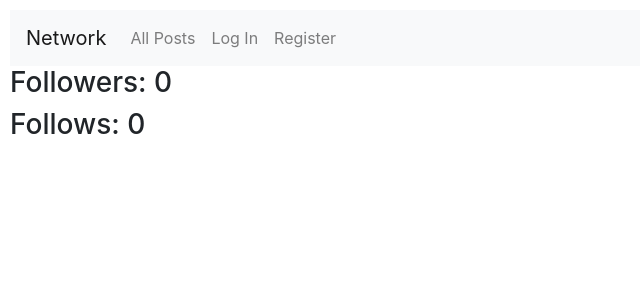
After one commit to jorgealvarezguzman/network, a Django app: page /userprofile in a window 1280 px wide. The commit adds this page. Shown: the top 300 px of the page, without its empty margins (0-640 px from the left). Run offline with Django 3.2, Linux system fonts and the light colour scheme; some libraries are stand-ins or nearby versions.

Commit message:
Add User Profile page, display followers and follows number

```diff
--- a/network/admin.py
+++ b/network/admin.py
@@ -4,3 +4,4 @@ from .models import *
 # Register your models here.
 admin.site.register(User)
 admin.site.register(Post)
+admin.site.register(UserProfile)
--- a/network/templates/network/layout.html
+++ b/network/templates/network/layout.html
@@ -16,7 +16,7 @@
               <ul class="navbar-nav mr-auto">
                 {% if user.is_authenticated %}
                     <li class="nav-item">
-                        <a class="nav-link" href="#"><strong>{{ user.username }}</strong></a>
+                        <a class="nav-link" href="{% url 'userprofile' %}"><strong>{{ user.username }}</strong></a>
                     </li>
                 {% endif %}
                 <li class="nav-item">
--- /dev/null
+++ b/network/templates/network/userprofile.html
@@ -0,0 +1,6 @@
+{% extends "network/layout.html" %}
+
+{% block body %}
+    <h3>Followers: {{ number_of_followers }}</h3>
+    <h3>Follows: {{ number_of_follows}}</h3>
+{% endblock %}
--- a/network/urls.py
+++ b/network/urls.py
@@ -8,5 +8,6 @@ urlpatterns = [
     path("login", views.login_view, name="login"),
     path("logout", views.logout_view, name="logout"),
     path("register", views.register, name="register"),
-    path("newpost", views.newpost, name="newpost")
+    path("newpost", views.newpost, name="newpost"),
+    path("userprofile", views.userprofile, name="userprofile")
 ]
--- a/network/views.py
+++ b/network/views.py
@@ -77,3 +77,19 @@ def newpost(request):
             Post.objects.create(user = current_user,
                                 content = content)
     return redirect('index')
+
+
+def userprofile(request):
+    current_user = request.user
+    try:
+        follows = current_user.user_profile.follows
+        followers = current_user.user_profile.followers
+        number_of_followers = len(followers)
+        number_of_follows = len(follows)
+    except:
+        number_of_followers = 0
+        number_of_follows = 0
+    return render(request, "network/userprofile.html", {
+        "number_of_followers": number_of_followers,
+        "number_of_follows": number_of_follows
+    })
```
Also changed, not shown: network/models.py (+6 -1 lines), db.sqlite3, network/migrations/0003_auto_20200802_0041.py (added).
